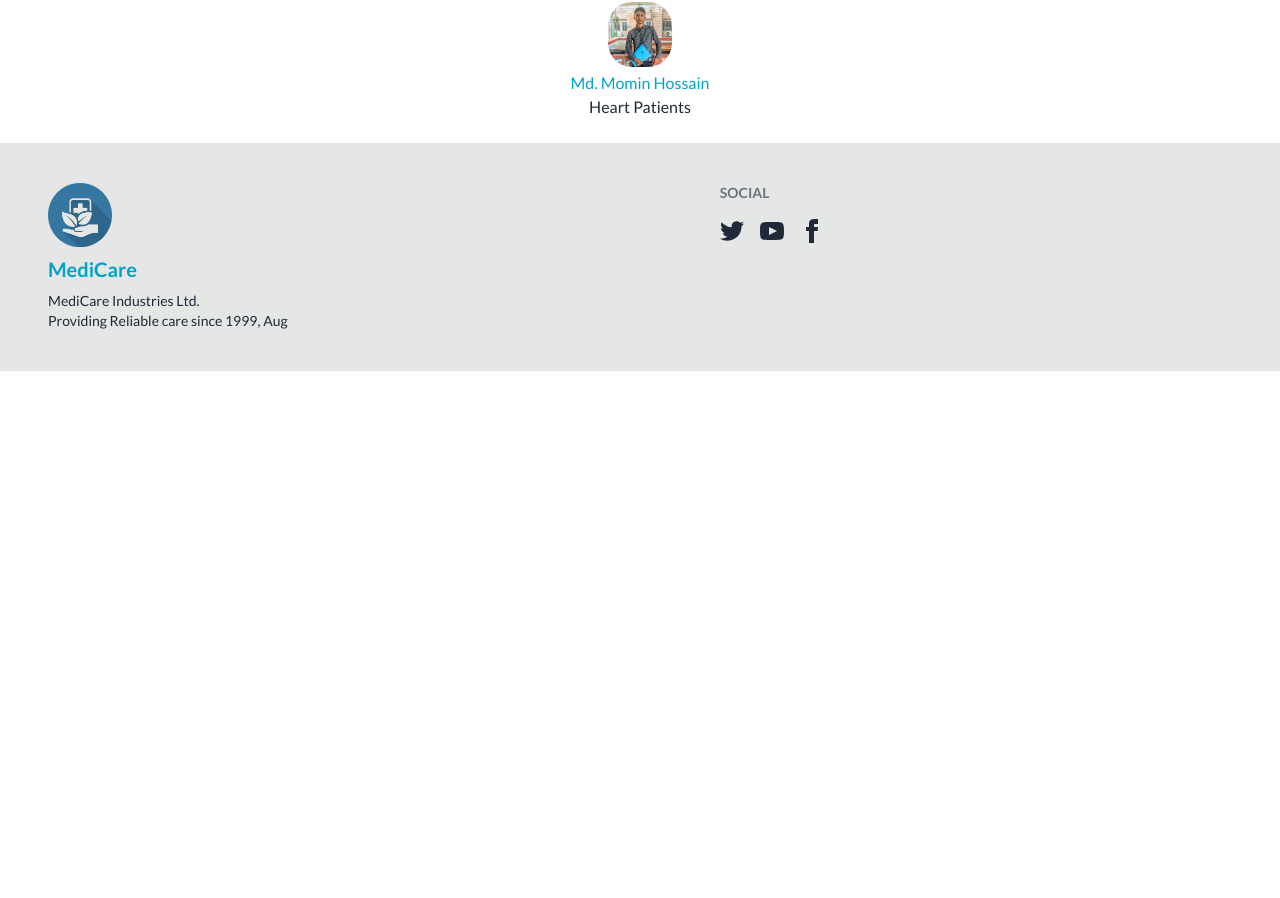
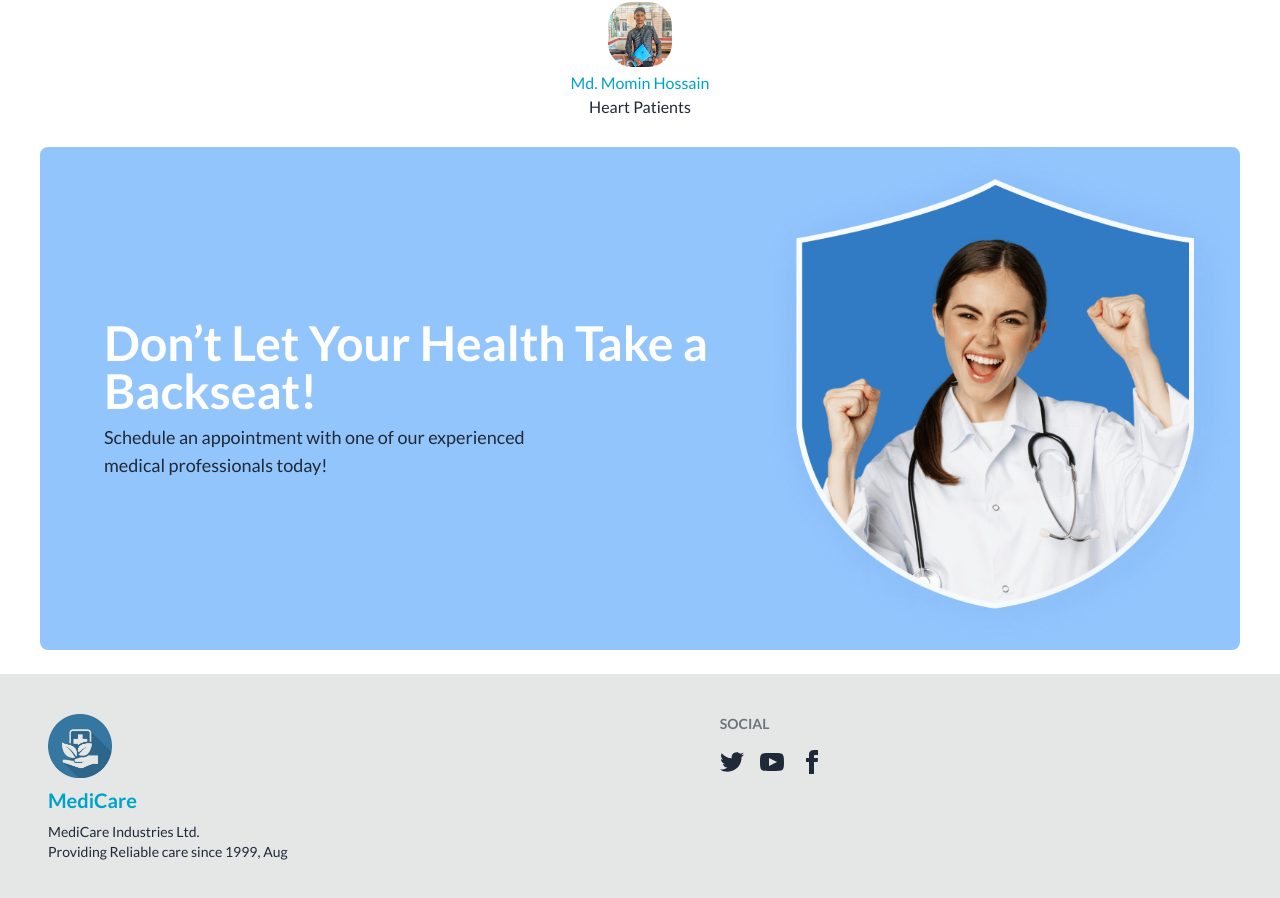
Before and after one commit to cssmh/health-and-wellness-events, a React (Vite) app: page / in a window 1280 px wide. Shown: the part 3153-4051 px from the top of the page. Before the commit the page ends 3524 px from the top, so only its background shows below. Built offline with nearby package versions, Linux system fonts and the light colour scheme; no server answers.

Commit message:
Don’t Let Your Health Take a Backseat! section added

```diff
--- a/src/Component/Home/CardDetails.jsx
+++ b/src/Component/Home/CardDetails.jsx
@@ -13,8 +13,8 @@ const CardDetails = () => {
     setMatch(bothMatching);
   }, [allData, id]);
 
-  const localStorageSet = (idx) => {
-    setToLocalStorage(idx)
+  const localStorageSet = (idx, name) => {
+    setToLocalStorage(idx, name)
   }
 
   return (
--- a/src/Component/Home/Home.jsx
+++ b/src/Component/Home/Home.jsx
@@ -1,6 +1,7 @@
 import Patient from "../Patient/Patient";
 import Banner from "./Banner";
 import Doctors from "./Doctors";
+import Motivate from "./Motivate";
 import Services from "./Services";
 
 const Home = () => {
@@ -10,6 +11,7 @@ const Home = () => {
             <Services></Services>
             <Doctors></Doctors>
             <Patient></Patient>
+            <Motivate></Motivate>
         </div>
     );
 };
--- /dev/null
+++ b/src/Component/Home/Motivate.jsx
@@ -0,0 +1,21 @@
+import motivate from "../../assets/yah.png";
+const Motivate = () => {
+  return (
+    <div className="flex justify-between items-center mt-7 max-w-[1200px] mx-auto bg-blue-300 rounded-lg">
+      <div className="w-3/5 pl-16">
+        <h1 className="text-5xl text-white font-semibold">
+          Don’t Let Your Health Take a Backseat!
+        </h1>
+        <p className="text-lg text-gray-800 mt-2">
+          Schedule an appointment with one of our experienced<br></br> medical
+          professionals today!
+        </p>
+      </div>
+      <div className="w-2/5">
+        <img src={motivate} alt="" />
+      </div>
+    </div>
+  );
+};
+
+export default Motivate;
--- a/src/LocalStorage/LocalStorage.js
+++ b/src/LocalStorage/LocalStorage.js
@@ -9,13 +9,13 @@ const getLocalStorage = () => {
   }
 };
 
-const setToLocalStorage = (getId) => {
+const setToLocalStorage = (getId, name) => {
   const getFirst = getLocalStorage();
   const checkExist = getFirst.find((localId) => localId === getId);
   if (checkExist) {
     swal("Sorry!", "You already take appointment from here!", "error");
   } else {
-    swal("Good job!", "Your appointment successful!", "success");
+    swal("Congratulations!", `Appointment successful on ${name}!`, "success");
     getFirst.push(getId);
     localStorage.setItem("appointment", JSON.stringify(getFirst));
   }
```
Also changed, not shown: src/assets/yah.png (added).
